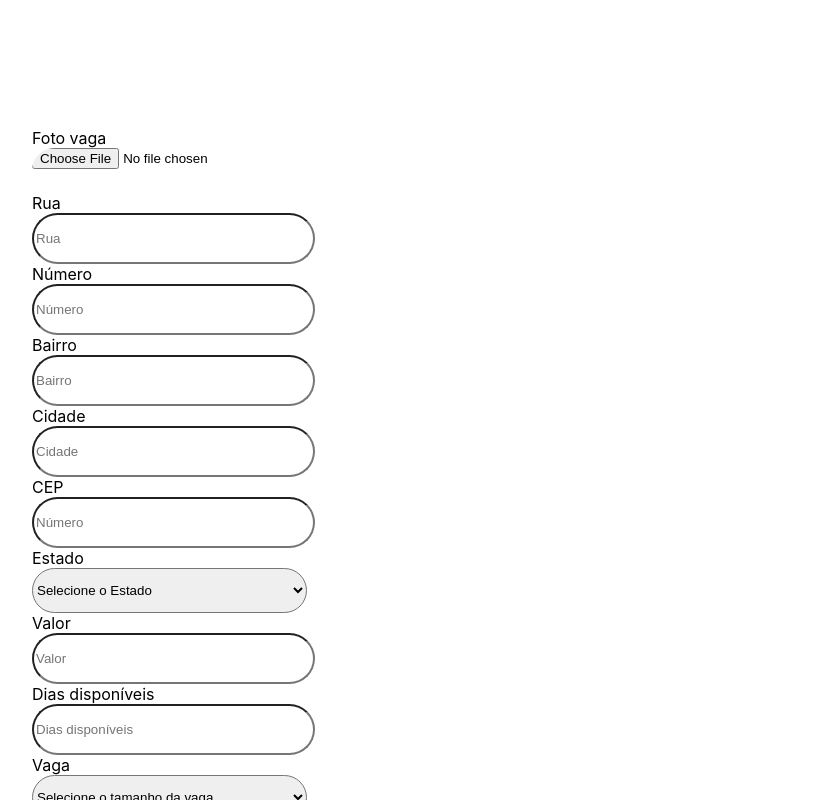
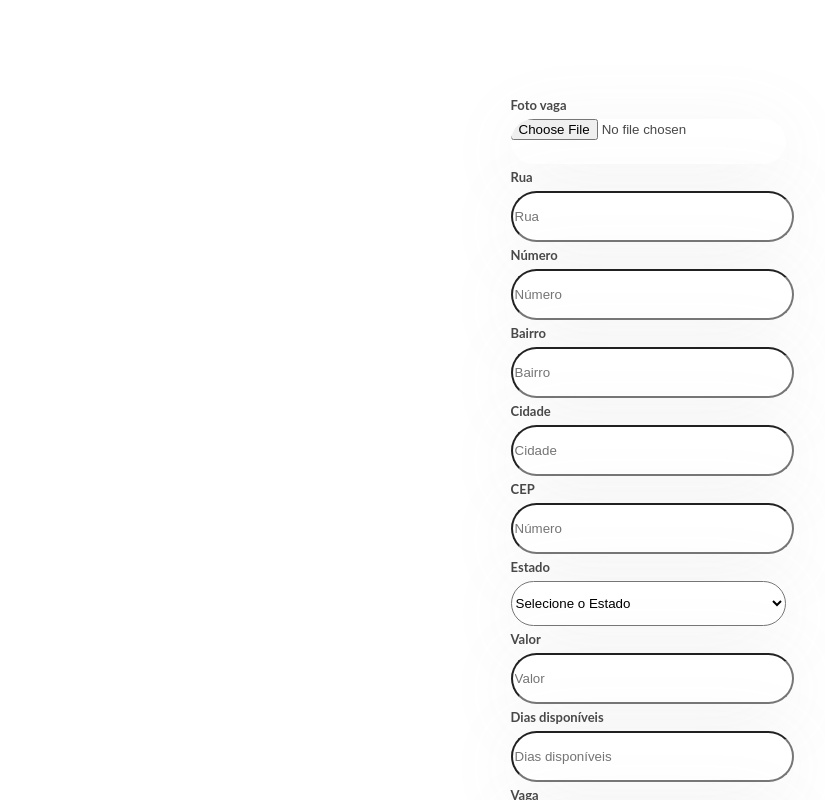
Before and after one commit to bermarques/estacionaai, a React (Create React App) app: page / in a window 1280 px wide. Shown: the top 800 px of the page, without its empty margins (32-857 px from the left). Built offline with nearby package versions, Linux system fonts and the light colour scheme.

Commit message:
feature: font family and input stylized

```diff
--- a/src/Style/ParkingForm/style.css
+++ b/src/Style/ParkingForm/style.css
@@ -6,17 +6,24 @@
 }
 
 .master {
-  margin-top: 10%;
-  display: block;
-  justify-content: center;
+  position: absolute;
+  left: 11.94%;
+  right: 11.94%;
+  top: 35.85%;
+  bottom: 59.89;
+  font-family: Lato;
+  font-style: normal;
+  font-weight: bold;
+  font-size: 13px;
+  line-height: 27px;
+  color: #484848;
 }
 
 .master-form {
   display: flex;
   flex-direction: column;
-
-  margin-top: 1%;
-  margin-left: 5%;
+  margin-top: -20%;
+  margin-left: 40%;
   justify-content: center;
   text-align: left;
 }
@@ -40,6 +47,8 @@
   width: 275px;
   height: 45px;
   border-radius: 28.5px;
+  background-color: #ffff;
+  box-shadow: 0px 10px 75px rgba(147, 147, 147, 0.1);
 }
 
 .icon-visible {
```
